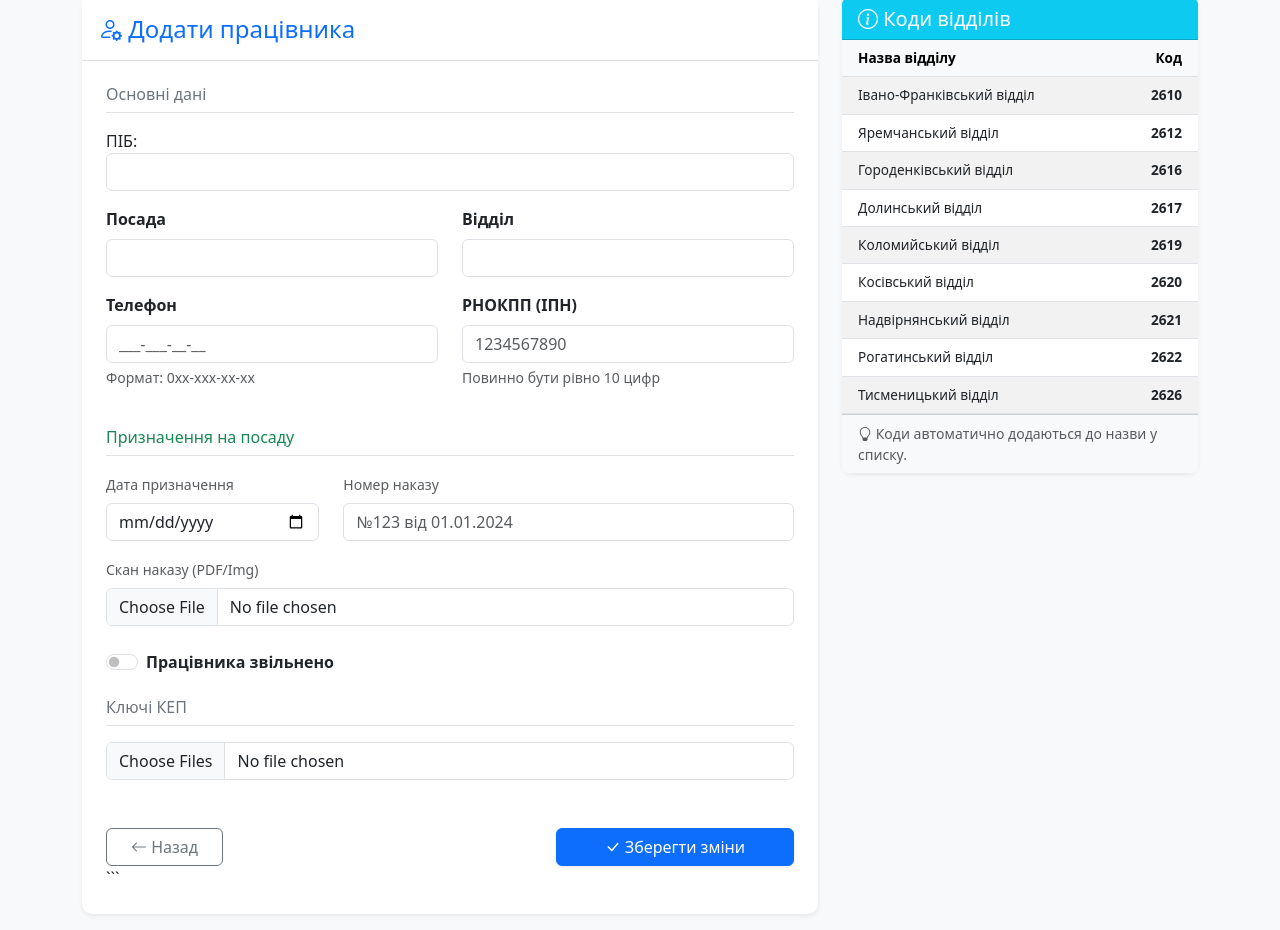
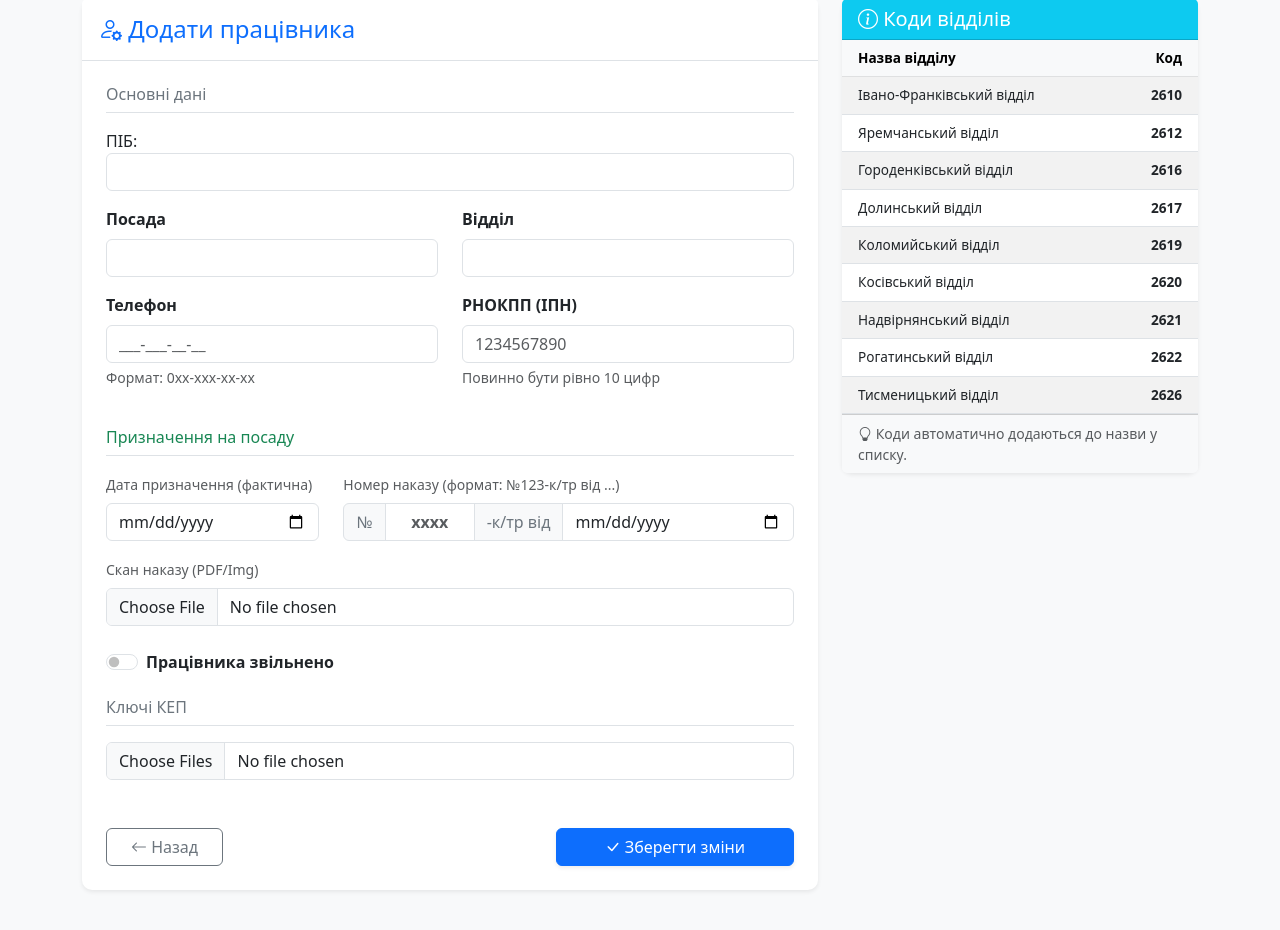
Before and after one commit to Strong2197/it-asset-mgmt, a Django app: page /staff/create/ in a window 1280 px wide. Shown: the part 81-1011 px from the top of the page. Run offline with Django 5.2, Linux system fonts and the light colour scheme; data that the repository does not hold is empty; some libraries are stand-ins or nearby versions.

Commit message:
Update staff_form.html

````diff
--- a/templates/staff/staff_form.html
+++ b/templates/staff/staff_form.html
@@ -6,6 +6,8 @@
     .select2-container .select2-selection--single { height: 38px !important; border: 1px solid #ced4da !important; display: flex; align-items: center; }
     .select2-container--default .select2-selection--single .select2-selection__arrow { height: 36px !important; }
     .select2-search__field:focus { outline: none !important; box-shadow: none !important; }
+    /* Стиль для полів вводу номера наказу */
+    .order-num-input { min-width: 70px; max-width: 90px; text-align: center; font-weight: bold; }
 </style>
 
 <div class="row">
@@ -73,12 +75,20 @@
                     <h6 class="text-success border-bottom pb-2 mb-3 mt-4">Призначення на посаду</h6>
                     <div class="row">
                         <div class="col-md-4 mb-3">
-                            <label class="form-label small text-muted">Дата призначення</label>
+                            <label class="form-label small text-muted">Дата призначення (фактична)</label>
                             {{ form.appointment_date }}
                         </div>
                         <div class="col-md-8 mb-3">
-                            <label class="form-label small text-muted">Номер наказу</label>
-                            {{ form.appointment_order_number }}
+                            <label class="form-label small text-muted">Номер наказу (формат: №123-к/тр від ...)</label>
+
+                            <div class="input-group">
+                                <span class="input-group-text bg-light text-secondary">№</span>
+                                <input type="text" class="form-control order-num-input" id="appt_num_visual" placeholder="xxxx" maxlength="4" inputmode="numeric">
+                                <span class="input-group-text bg-light text-secondary">-к/тр від</span>
+                                <input type="date" class="form-control" id="appt_date_visual">
+                            </div>
+                            <input type="hidden" name="appointment_order_number" id="id_appointment_order_number" value="{{ form.appointment_order_number.value|default:'' }}">
+
                         </div>
                     </div>
                     <div class="mb-3">
@@ -104,12 +114,20 @@
                         <h6 class="text-danger border-bottom pb-2 mb-3">Інформація про звільнення</h6>
                         <div class="row">
                             <div class="col-md-4 mb-3">
-                                <label class="form-label small text-muted">Дата звільнення</label>
+                                <label class="form-label small text-muted">Дата звільнення (фактична)</label>
                                 {{ form.dismissal_date }}
                             </div>
                             <div class="col-md-8 mb-3">
-                                <label class="form-label small text-muted">Номер наказу</label>
-                                {{ form.dismissal_order_number }}
+                                <label class="form-label small text-muted">Номер наказу (формат: №123-к/тр від ...)</label>
+
+                                <div class="input-group">
+                                    <span class="input-group-text bg-light text-secondary">№</span>
+                                    <input type="text" class="form-control order-num-input" id="dismiss_num_visual" placeholder="xxxx" maxlength="4" inputmode="numeric">
+                                    <span class="input-group-text bg-light text-secondary">-к/тр від</span>
+                                    <input type="date" class="form-control" id="dismiss_date_visual">
+                                </div>
+                                <input type="hidden" name="dismissal_order_number" id="id_dismissal_order_number" value="{{ form.dismissal_order_number.value|default:'' }}">
+
                             </div>
                         </div>
                         <div class="mb-3">
@@ -146,14 +164,6 @@
                         </div>
                     {% endif %}
 
-                    <div class="d-flex justify-content-between align-items-center mt-5">
-                        <a href="{% url 'staff_list' %}" class="btn btn-outline-secondary px-4">
-                            <i class="bi bi-arrow-left"></i> Назад
-                        </a>
-                        <button type="submit" class="btn btn-primary px-5 shadow-sm">
-                            <i class="bi bi-check-lg"></i> Зберегти зміни
-                        </button>
-                    </div>
                     {% if employee.career_history.exists %}
                     <h6 class="text-primary border-bottom pb-2 mb-3 mt-5">
                         <i class="bi bi-clock-history"></i> Історія переміщень
@@ -186,9 +196,14 @@
                     </div>
                     {% endif %}
 
-                    ```
-
-
+                    <div class="d-flex justify-content-between align-items-center mt-5">
+                        <a href="{% url 'staff_list' %}" class="btn btn-outline-secondary px-4">
+                            <i class="bi bi-arrow-left"></i> Назад
+                        </a>
+                        <button type="submit" class="btn btn-primary px-5 shadow-sm">
+                            <i class="bi bi-check-lg"></i> Зберегти зміни
+                        </button>
+                    </div>
                 </form>
             </div>
         </div>
@@ -257,26 +272,15 @@ $(document).ready(function() {
 
     // 3. ВАЛІДАЦІЯ РНОКПП (Жорстка + візуальна)
     const rnokppInput = document.getElementById('rnokpp-input');
-
     if (rnokppInput) {
         rnokppInput.addEventListener('input', function(e) {
-            // Видаляємо все, що не є цифрою
             let value = this.value.replace(/\D/g, '');
-
-            // Якщо більше 10 цифр - обрізаємо
-            if (value.length > 10) {
-                value = value.slice(0, 10);
-            }
-
+            if (value.length > 10) value = value.slice(0, 10);
             this.value = value;
-
-            // Візуальна індикація
             if (value.length === 10) {
-                this.classList.remove('is-invalid');
-                this.classList.add('is-valid');
+                this.classList.remove('is-invalid'); this.classList.add('is-valid');
             } else if (value.length > 0) {
-                this.classList.remove('is-valid');
-                this.classList.add('is-invalid');
+                this.classList.remove('is-valid'); this.classList.add('is-invalid');
             } else {
                 this.classList.remove('is-valid', 'is-invalid');
             }
@@ -294,7 +298,55 @@ $(document).ready(function() {
         }
     });
 
-    // 4. ЛОГІКА ЗВІЛЬНЕННЯ
+    // 4. ЛОГІКА ДЛЯ КОНСТРУКТОРА НОМЕРА НАКАЗУ
+    function initOrderNumberBuilder(hiddenInputId, numInputId, dateInputId) {
+        const hiddenInput = document.getElementById(hiddenInputId);
+        const numInput = document.getElementById(numInputId);
+        const dateInput = document.getElementById(dateInputId);
+
+        // Парсинг: розбираємо рядок "№123-к/тр від 01.01.2024" назад у поля
+        if (hiddenInput.value) {
+            // Шукаємо цифри після №, і дату в кінці
+            const regex = /№(\d+)-к\/тр від (\d{2})\.(\d{2})\.(\d{4})/;
+            const match = hiddenInput.value.match(regex);
+            if (match) {
+                numInput.value = match[1]; // Номер
+                // Дата для input type="date" має бути YYYY-MM-DD
+                dateInput.value = `${match[4]}-${match[3]}-${match[2]}`;
+            }
+        }
+
+        // Блокування вводу не-цифр у поле номера
+        numInput.addEventListener('input', function() {
+            this.value = this.value.replace(/\D/g, ''); // Тільки цифри
+            updateHiddenField();
+        });
+
+        dateInput.addEventListener('input', updateHiddenField);
+
+        function updateHiddenField() {
+            const num = numInput.value;
+            const dateVal = dateInput.value; // YYYY-MM-DD
+
+            if (num && dateVal) {
+                // Перетворення YYYY-MM-DD -> DD.MM.YYYY
+                const [year, month, day] = dateVal.split('-');
+                const formattedDate = `${day}.${month}.${year}`;
+                hiddenInput.value = `№${num}-к/тр від ${formattedDate}`;
+            } else {
+                // Якщо хоча б одне поле пусте, не пишемо сміття (або залишаємо пустим)
+                hiddenInput.value = '';
+            }
+        }
+    }
+
+    // Ініціалізуємо для Призначення
+    initOrderNumberBuilder('id_appointment_order_number', 'appt_num_visual', 'appt_date_visual');
+    // Ініціалізуємо для Звільнення
+    initOrderNumberBuilder('id_dismissal_order_number', 'dismiss_num_visual', 'dismiss_date_visual');
+
+
+    // 5. ЛОГІКА ЗВІЛЬНЕННЯ
     const dismissCheck = document.getElementById('is_dismissed_check');
     const dismissBlock = document.getElementById('dismissal-block');
 
````
